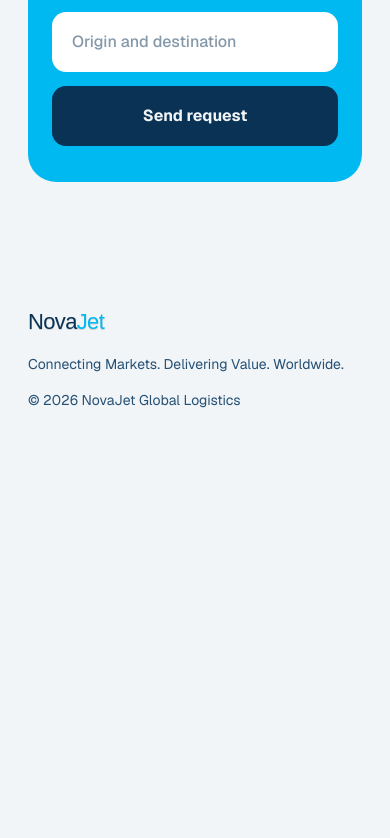
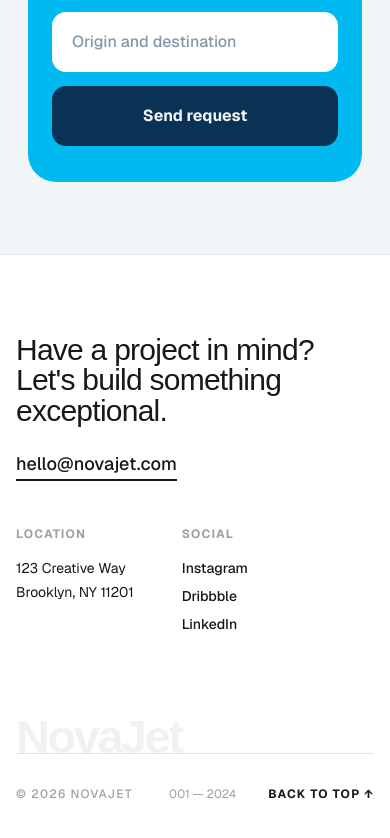
Before and after one commit to AjayRajNegi/nova-jet, a Next.js app: page / in a window 390 px wide. Shown: the part 7822-8660 px from the top of the page. Before the commit the page ends 8274 px from the top, so only its background shows below. Built offline with nearby package versions, Linux system fonts and the light colour scheme.

Commit message:
feat: footer

```diff
--- a/components/layout/Footer.tsx
+++ b/components/layout/Footer.tsx
@@ -1,12 +1,83 @@
+import Link from "next/link";
 import Logo from "./Logo";
+
+// export default function Footer() {
+// 	return (
+// 		<footer className="pt-[50px] pb-10 text-[14px] text-muted-foreground">
+// 			<div className="mx-auto max-w-[1200px] px-7 flex flex-wrap items-center justify-between gap-3.5">
+// 				<Logo />
+// 				<span>Connecting Markets. Delivering Value. Worldwide.</span>
+// 				<span>© 2026 NovaJet Global Logistics</span>
+// 			</div>
+// 		</footer>
+// 	);
+// }
 
 export default function Footer() {
 	return (
-		<footer className="pt-[50px] pb-10 text-[14px] text-muted-foreground">
-			<div className="mx-auto max-w-[1200px] px-7 flex flex-wrap items-center justify-between gap-3.5">
-				<Logo />
-				<span>Connecting Markets. Delivering Value. Worldwide.</span>
-				<span>© 2026 NovaJet Global Logistics</span>
+		<footer className="w-full bg-white text-zinc-900 overflow-hidden border-t border-zinc-200 font-dmSans">
+			<div className="max-w-7xl mx-auto px-4 py-20 sm:px-6 lg:px-8 flex flex-col items-center">
+				<div className="w-full flex flex-col md:flex-row justify-between items-start gap-12 mb-20">
+					<div className="max-w-md">
+						<h2 className="text-3xl font tracking-tight text-pretty mb-6">
+							Have a project in mind? Let&apos;s build something exceptional.
+						</h2>
+						<a
+							href="mailto:hello@example.com"
+							className="text-lg font-medium border-b-2 border-zinc-900 pb-1 hover:text-zinc-500 hover:border-zinc-500 transition-all"
+						>
+							hello@novajet.com
+						</a>
+					</div>
+
+					<div className="grid grid-cols-2 gap-12 sm:gap-24">
+						<div>
+							<p className="text-xs font-bold uppercase tracking-widest text-zinc-400 mb-4">
+								Location
+							</p>
+							<address className="not-italic text-sm space-y-1">
+								<p>123 Creative Way</p>
+								<p>Brooklyn, NY 11201</p>
+							</address>
+						</div>
+						<div>
+							<p className="text-xs font-bold uppercase tracking-widest text-zinc-400 mb-4">
+								Social
+							</p>
+							<nav className="flex flex-col gap-2">
+								<Link href="/" className="text-sm font-medium hover:underline">
+									Instagram
+								</Link>
+								<Link href="/" className="text-sm font-medium hover:underline">
+									Dribbble
+								</Link>
+								<Link href="/" className="text-sm font-medium hover:underline">
+									LinkedIn
+								</Link>
+							</nav>
+						</div>
+					</div>
+				</div>
+
+				<div className="relative w-full">
+					<h1 className="text-[12vw] font-black tracking-tighter text-zinc-950 select-none pointer-events-none leading-none -mb-[2vw] opacity-5">
+						NovaJet
+					</h1>
+					<div className="flex justify-between items-end border-t backdrop-blur border-zinc-200 pt-8 pb-6 relative z-10">
+						<span className="text-xs font-medium uppercase tracking-widest text-zinc-400">
+							© 2026 NovaJet{" "}
+						</span>
+						<div className="flex gap-8">
+							<span className="text-xs  text-zinc-400">001 — 2024</span>
+							<button
+								type="button"
+								className="text-xs font-bold uppercase tracking-widest cursor-pointer hover:text-zinc-500 transition-colors"
+							>
+								Back to top ↑
+							</button>
+						</div>
+					</div>
+				</div>
 			</div>
 		</footer>
 	);
```
